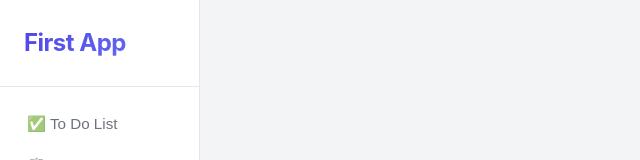
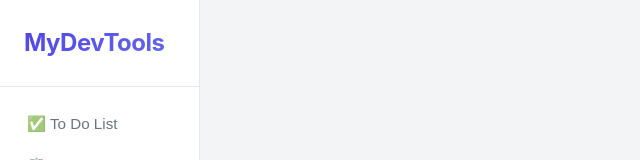
Before and after one commit to MrCull/MyDevToolsVue, a Vue app: page / in a window 1280 px wide. Shown: the top 160 px of the page, without its empty margins (0-640 px from the left). Built offline with nearby package versions, Linux system fonts and the light colour scheme; the HTML template or start-up script is replaced by a standard one.

Commit message:
updated name

```diff
--- a/src/App.vue
+++ b/src/App.vue
@@ -52,7 +52,7 @@ const toggleTheme = () => {
     <nav class="navbar" :class="{ 'navbar-mobile': isMobile }">
       <div class="nav-container">
         <div class="nav-header">
-          <div class="nav-brand">First App</div>
+          <div class="nav-brand">MyDevTools</div>
 
           <!-- Hamburger menu button for mobile -->
           <button
```
